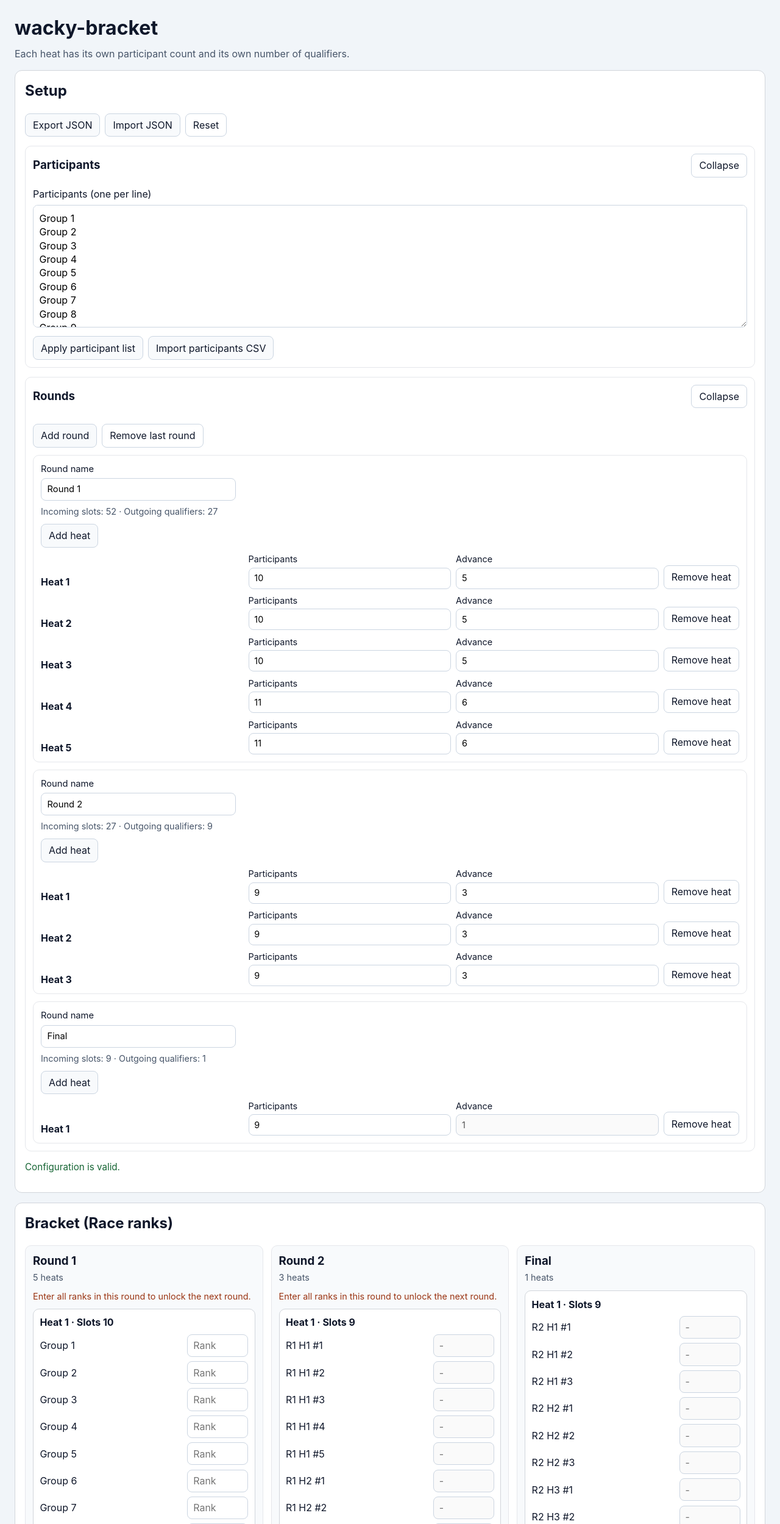
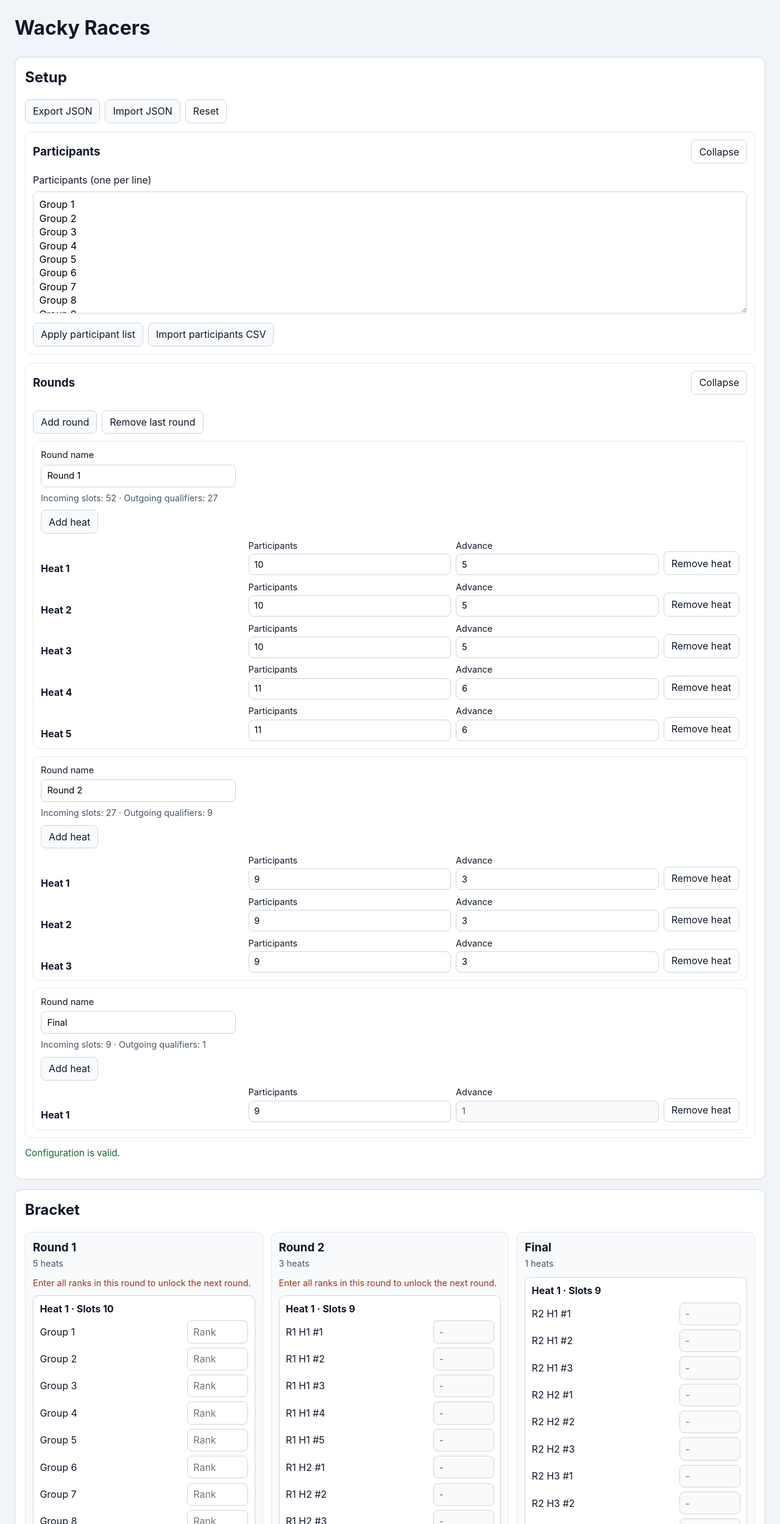
Before and after one commit to harrymander/wacky-bracket, a React (Vite) app: page / in a window 1280 px wide. Shown: the top 2499 px of the page at 61% size. Built offline with nearby package versions, Linux system fonts and the light colour scheme.

Commit message:
Tidy up some headers

```diff
--- a/src/App.tsx
+++ b/src/App.tsx
@@ -277,8 +277,7 @@ function App() {
   return (
     <main className="app">
       <header className="page-header">
-        <h1>wacky-bracket</h1>
-        <p>Each heat has its own participant count and its own number of qualifiers.</p>
+        <h1>Wacky Racers</h1>
       </header>
 
       <section className="panel">
@@ -422,7 +421,7 @@ function App() {
       </section>
 
       <section className="panel">
-        <h2>Bracket (Race ranks)</h2>
+        <h2>Bracket</h2>
         <div className="round-lane">
           {roundStates.map((round, roundIndex) => (
             <article key={round.id} className="round-card">
```
